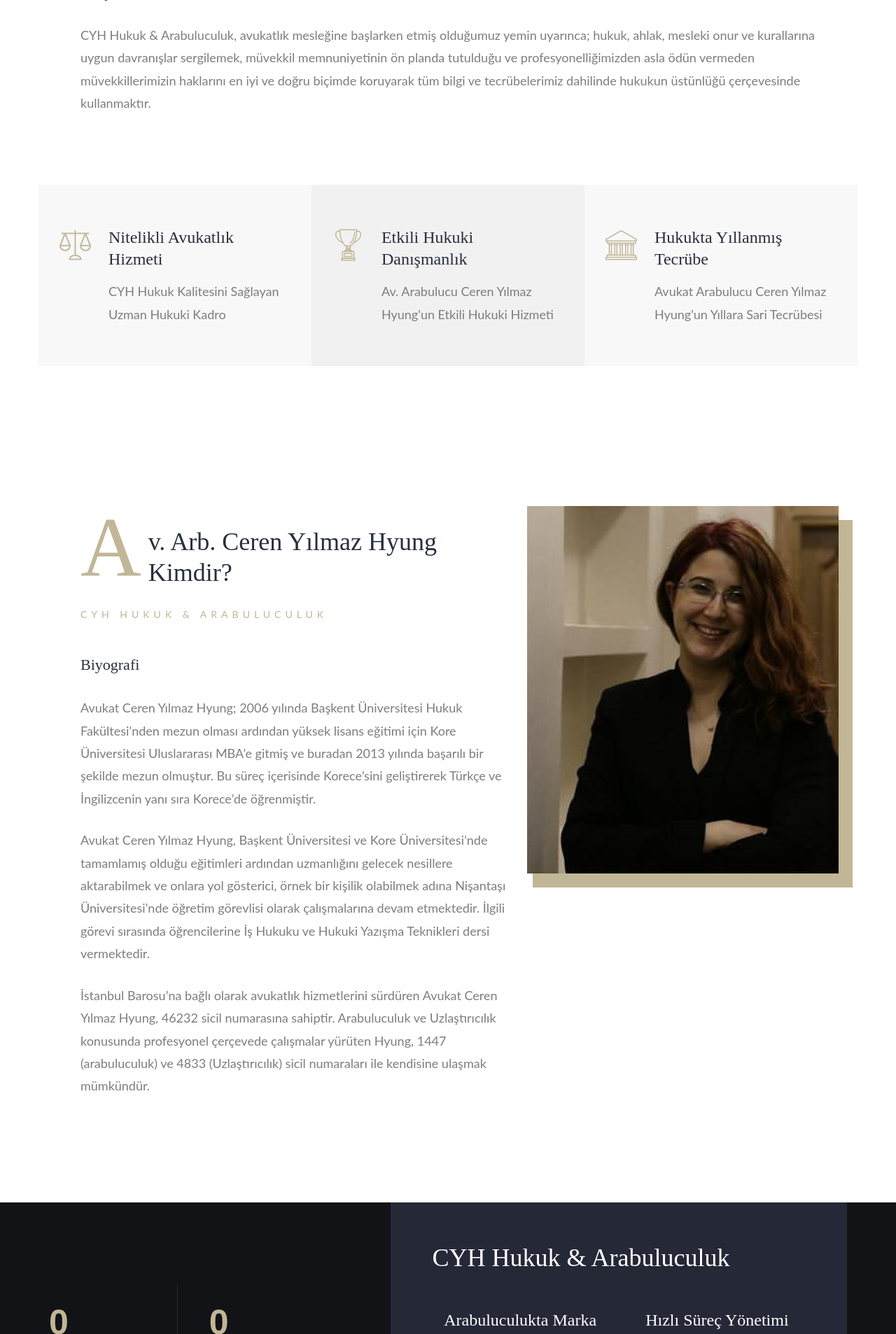
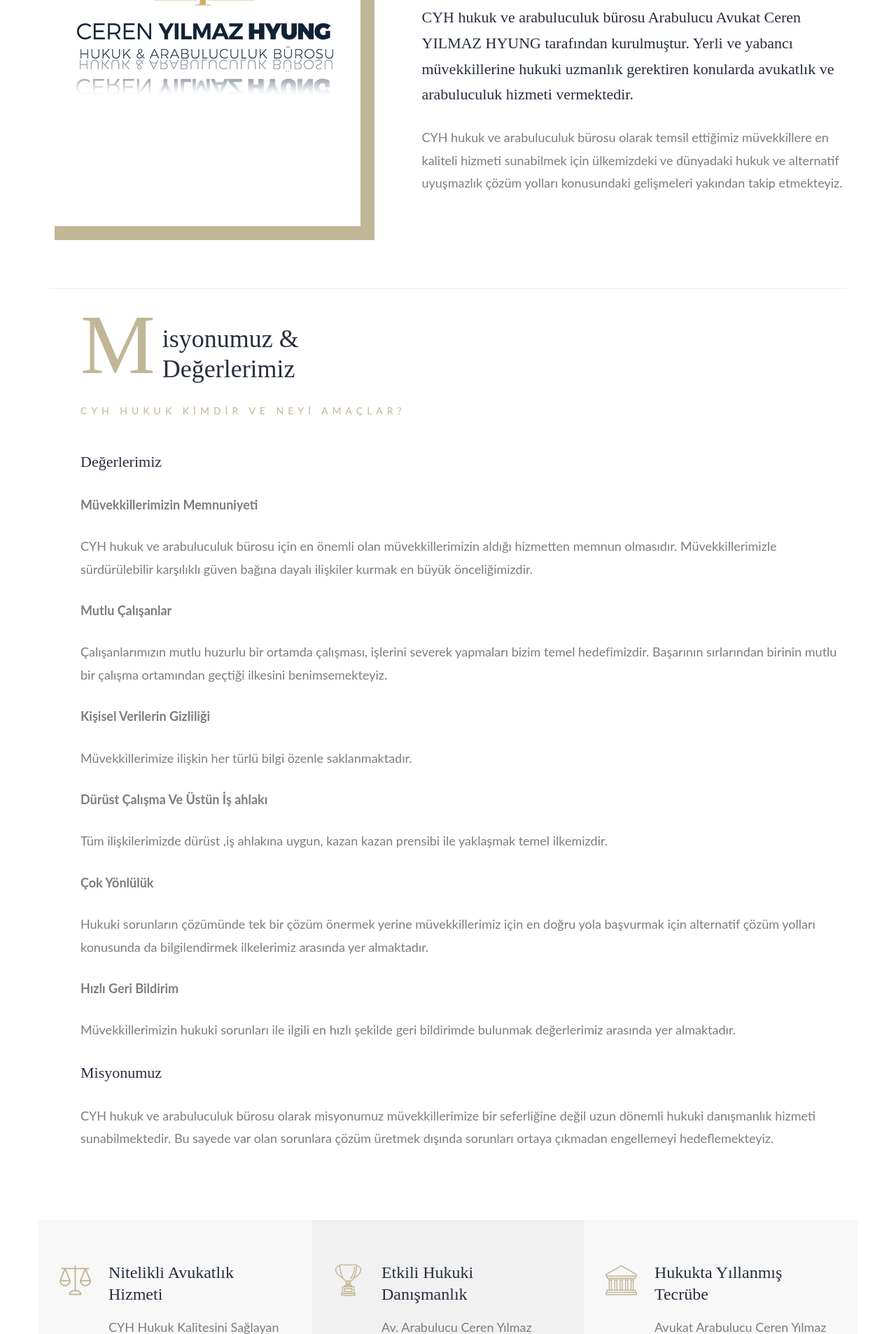
Before and after one commit to berkelmas/cyhhukuk, a Django app: page /hakkimizda/ in a window 1280 px wide. Shown: the part 2020-3926 px from the top of the page at 70% size. Run offline with Django 3.2, Linux system fonts and the light colour scheme; data comes from the database, SQL or seed files in the repository; some libraries are stand-ins or nearby versions.

Commit message:
revizyon talepleri 1

```diff
--- a/websitesi/templates/websitesi/components/layout.html
+++ b/websitesi/templates/websitesi/components/layout.html
@@ -119,7 +119,7 @@
                                 </ul>
                             </li>
                             <li><a href="{% url 'hukukiyayinlar' %}">Hukuki Yayınlar</a></li>
-                            <li><a href="{% url 'bizeulasin' %}">Bize Yazın</a></li>
+                            <li><a href="{% url 'bizeulasin' %}">İletişim</a></li>
 
                         </ul>
                     </div><!-- end of nav-collapse -->
--- a/websitesi/templates/websitesi/hakkimizda.html
+++ b/websitesi/templates/websitesi/hakkimizda.html
@@ -28,6 +28,38 @@
       <!-- end page-title -->
 
 
+      <section class="about-section-s3 section-padding">
+  <div class="container">
+      <div class="row">
+
+
+          <div class="col col-md-7">
+              <div class="about-text">
+                  <div class="title-text">
+                      <h2>Av. Arb. Ceren Yılmaz Hyung Kimdir?</h2>
+                      <p>CYH Hukuk & Arabuluculuk</p>
+                  </div>
+
+                  <h4>Biyografi</h4>
+                  <p>Avukat Ceren Yılmaz Hyung; 2006 yılında Başkent Üniversitesi Hukuk Fakültesi’nden mezun olması ardından yüksek lisans eğitimi için Kore Üniversitesi Uluslararası MBA’e gitmiş ve buradan 2013 yılında başarılı bir şekilde mezun olmuştur. Bu süreç içerisinde Korece’sini geliştirerek Türkçe ve İngilizcenin yanı sıra Korece’de öğrenmiştir.</p>
+                  <p>Avukat Ceren Yılmaz Hyung, Başkent Üniversitesi ve Kore Üniversitesi’nde tamamlamış olduğu eğitimleri ardından uzmanlığını gelecek nesillere aktarabilmek ve onlara yol gösterici, örnek bir kişilik olabilmek adına Nişantaşı Üniversitesi’nde öğretim görevlisi olarak çalışmalarına devam etmektedir. İlgili görevi sırasında öğrencilerine İş Hukuku ve Hukuki Yazışma Teknikleri dersi vermektedir.</p>
+                  <p>İstanbul Barosu’na bağlı olarak avukatlık hizmetlerini sürdüren Avukat Ceren Yılmaz Hyung, 46232 sicil numarasına sahiptir. Arabuluculuk ve Uzlaştırıcılık konusunda profesyonel çerçevede çalışmalar yürüten Hyung, 1447 (arabuluculuk) ve 4833 (Uzlaştırıcılık) sicil numaraları ile kendisine ulaşmak mümkündür.</p>
+                  <br>
+              </div>
+          </div>
+
+          <div class="col col-md-5">
+              <div class="about-title">
+                  <div class="img-holder">
+                      <img src="{% static 'websitesi/images/ceren-yilmaz-hyung.png' %}" alt="Ceren Yılmaz Hyung">
+                  </div>
+              </div>
+          </div>
+      </div> <!-- end row -->
+  </div> <!-- end container -->
+</section>
+
+
       <!-- start about-section-s3 -->
       <section class="about-section-s3 section-padding">
           <div class="container">
@@ -47,8 +79,12 @@
                               <p>Hukuk & Arabuluculuk Hizmetleri</p>
                           </div>
 
-                          <h4>Avukat Arabulucu Ceren Yılmaz Hyung tarafından kurulan CYH Hukuk & Arabuluculuk müvekkillerine en kaliteli hizmeti sunmayı amaçlar</h4>
-                          <p>CYH Hukuk Arabuluculuk olarak kurulmuş olduğumuz ilk günden buyana başta Avukat Ceren Yılmaz Hyung olmak üzere tüm ekip arkadaşlarımızla birlikte hukukun üstünlüğünü benimseyerek profesyonel hizmetler sunmaktayız. Tüm hukuki konularda müvekkillerimizi en iyi şekilde temsil ederek içinde bulundukları bu süreci en kısa sürede atlatmaları için çalışmalar yürütmekteyiz.</p>
+                          <h4>CYH hukuk ve arabuluculuk bürosu Arabulucu Avukat Ceren YILMAZ HYUNG tarafından
+kurulmuştur. Yerli ve yabancı müvekkillerine hukuki uzmanlık gerektiren konularda avukatlık ve
+arabuluculuk hizmeti vermektedir.</h4>
+                          <p>CYH hukuk ve arabuluculuk bürosu olarak temsil ettiğimiz müvekkillere en kaliteli hizmeti
+sunabilmek için ülkemizdeki ve dünyadaki hukuk ve alternatif uyuşmazlık çözüm yolları konusundaki
+gelişmeleri yakından takip etmekteyiz.</p>
                       </div>
                   </div>
               </div> <!-- end row -->
@@ -60,15 +96,36 @@
                   <div class="col col-md-12">
                       <div class="about-text">
                           <div class="title-text">
-                              <h2>Misyonumuz & <br>Vizyonumuz</h2>
+                              <h2>Misyonumuz & <br>Değerlerimiz</h2>
                               <p>CYH Hukuk Kimdir ve Neyi Amaçlar?</p>
                           </div>
 
-                          <h4>Vizyonumuz</h4>
-                          <p>CYH Hukuk Arabuluculuk bünyesinde yer alan uzman avukatlarımızla birlikte başta arabuluculuk ve uzlaştırıcılık olmak üzere birçok alanda yıllardır hizmet vererek müvekkillerimizle bilgi ve tecrübelerimizi paylaşıyor en kısa sürede sürecin sonlandırılması adına çalışmalar yürütüyoruz. Bireysel ve kurumsal anlamda gerçek-tüzel kişiler için vermiş olduğumuz hizmet alanlarımız; iş hukuku, ticaret hukuku, medeni hukuk, alternatif uyuşmazlık çözüm yolları, idare hukuku, fikri mülkiyet hukuku, ceza hukuku, borçlar hukuku ve miras hukuku gibi alanlarda hizmet vermekteyiz. Avukat Ceren Yılmaz Hyung ve tüm CYH Hukuk Arabuluculuk ekibi, kanunlar arasına eklenen yeni maddeleri ve değişen/güncellenen tüm yasaları yakından takip ederek güncel yasalar çerçevesinde müvekkillerimizin hukuki süreçlerinde gerek duydukları tüm detayları kendilerine aktararak tüm süreci yakından takip ediyor ve kısa sürede sonuç alınmasına yardımcı oluyoruz.</p>
-                          <p>Mesleki ve ahlaki değerlere uygun bir şekilde hukukun üstünlüğünü benimseyerek; her ne olursa olsun kaliteli bir hizmet anlayışı çerçevesinde Anayasa’mıza bağlı olarak temel hak ve hürriyetlerin dokunulmazlığını sağlamak adına profesyonel bir çalışma sürdürmektir.</p>
+                          <h4>Değerlerimiz</h4>
+                          <p><strong>Müvekkillerimizin Memnuniyeti</strong></p>
+                          <p>CYH hukuk ve arabuluculuk bürosu için en önemli olan müvekkillerimizin aldığı hizmetten memnun
+                          olmasıdır. Müvekkillerimizle sürdürülebilir karşılıklı güven bağına dayalı ilişkiler kurmak en büyük
+                          önceliğimizdir.</p>
+                          <p><strong>Mutlu Çalışanlar</strong></p>
+                          <p>Çalışanlarımızın mutlu huzurlu bir ortamda çalışması, işlerini severek yapmaları bizim temel
+                          hedefimizdir. Başarının sırlarından birinin mutlu bir çalışma ortamından geçtiği ilkesini
+                          benimsemekteyiz.</p>
+                          <p><strong>Kişisel Verilerin Gizliliği</strong></p>
+                          <p>Müvekkillerimize ilişkin her türlü bilgi özenle saklanmaktadır.</p>
+                          <p><strong>Dürüst Çalışma Ve Üstün İş ahlakı</strong></p>
+                          <p>Tüm ilişkilerimizde dürüst ,iş ahlakına uygun, kazan kazan prensibi ile yaklaşmak temel ilkemizdir.</p>
+                          <p><strong>Çok Yönlülük</strong></p>
+                          <p>Hukuki sorunların çözümünde tek bir çözüm önermek yerine müvekkillerimiz için en doğru yola
+                          başvurmak için alternatif çözüm yolları konusunda da bilgilendirmek ilkelerimiz arasında yer
+                          almaktadır.</p>
+                          <p><strong>Hızlı Geri Bildirim</strong></p>
+                          <p>Müvekkillerimizin hukuki sorunları ile ilgili en hızlı şekilde geri bildirimde bulunmak değerlerimiz
+                          arasında yer almaktadır.</p>
+
+
                           <h4>Misyonumuz</h4>
-                          <p>CYH Hukuk & Arabuluculuk, avukatlık mesleğine başlarken etmiş olduğumuz yemin uyarınca; hukuk, ahlak, mesleki onur ve kurallarına uygun davranışlar sergilemek, müvekkil memnuniyetinin ön planda tutulduğu ve profesyonelliğimizden asla ödün vermeden müvekkillerimizin haklarını en iyi ve doğru biçimde koruyarak tüm bilgi ve tecrübelerimiz dahilinde hukukun üstünlüğü çerçevesinde kullanmaktır.</p>
+                          <p>CYH hukuk ve arabuluculuk bürosu olarak misyonumuz müvekkillerimize bir seferliğine değil
+uzun dönemli hukuki danışmanlık hizmeti sunabilmektedir. Bu sayede var olan sorunlara çözüm
+üretmek dışında sorunları ortaya çıkmadan engellemeyi hedeflemekteyiz.</p>
                       </div>
                   </div>
               </div> <!-- end row -->
@@ -113,98 +170,10 @@
       </section>
       <!-- end features-section-s2 -->
 
-              <section class="about-section-s3 section-padding">
-          <div class="container">
-              <div class="row">
 
 
-                  <div class="col col-md-7">
-                      <div class="about-text">
-                          <div class="title-text">
-                              <h2>Av. Arb. Ceren Yılmaz Hyung Kimdir?</h2>
-                              <p>CYH Hukuk & Arabuluculuk</p>
-                          </div>
-
-                          <h4>Biyografi</h4>
-                          <p>Avukat Ceren Yılmaz Hyung; 2006 yılında Başkent Üniversitesi Hukuk Fakültesi’nden mezun olması ardından yüksek lisans eğitimi için Kore Üniversitesi Uluslararası MBA’e gitmiş ve buradan 2013 yılında başarılı bir şekilde mezun olmuştur. Bu süreç içerisinde Korece’sini geliştirerek Türkçe ve İngilizcenin yanı sıra Korece’de öğrenmiştir.</p>
-                          <p>Avukat Ceren Yılmaz Hyung, Başkent Üniversitesi ve Kore Üniversitesi’nde tamamlamış olduğu eğitimleri ardından uzmanlığını gelecek nesillere aktarabilmek ve onlara yol gösterici, örnek bir kişilik olabilmek adına Nişantaşı Üniversitesi’nde öğretim görevlisi olarak çalışmalarına devam etmektedir. İlgili görevi sırasında öğrencilerine İş Hukuku ve Hukuki Yazışma Teknikleri dersi vermektedir.</p>
-                          <p>İstanbul Barosu’na bağlı olarak avukatlık hizmetlerini sürdüren Avukat Ceren Yılmaz Hyung, 46232 sicil numarasına sahiptir. Arabuluculuk ve Uzlaştırıcılık konusunda profesyonel çerçevede çalışmalar yürüten Hyung, 1447 (arabuluculuk) ve 4833 (Uzlaştırıcılık) sicil numaraları ile kendisine ulaşmak mümkündür.</p>
-                          <br>
-                      </div>
-                  </div>
-
-                  <div class="col col-md-5">
-                      <div class="about-title">
-                          <div class="img-holder">
-                              <img src="{% static 'websitesi/images/ceren-yilmaz-hyung.png' %}" alt="Ceren Yılmaz Hyung">
-                          </div>
-                      </div>
-                  </div>
-              </div> <!-- end row -->
-          </div> <!-- end container -->
-      </section>
 
 
-      <!-- start fun-fact-awards-section -->
-      <section class="fun-fact-awards-section">
-          <div class="container">
-              <div class="row">
-                  <div class="col col-lg-5 col-md-5">
-                      <div class="funfact-grids">
-                          <div class="grid">
-                              <div>
-                                  <h2><span class="odometer" data-count="85">00</span></h2>
-                              </div>
-                              <p>Müvekkil</p>
-                          </div>
-                          <div class="grid">
-                              <div>
-                                  <h2><span class="odometer" data-count="243">00</span></h2>
-                              </div>
-                              <p>Hukuki Çözüm</p>
-                          </div>
-                          <div class="grid">
-                              <div>
-                                  <h2><span class="odometer" data-count="385">00</span></h2>
-                              </div>
-                              <p style="line-height: 1">Arabuluculuk</p>
-                              <p style="line-height: 1">Hizmeti</p>
-                          </div>
-                          <div class="grid">
-                              <div>
-                                  <h2><span class="odometer" data-count="5">00</span></h2>
-                              </div>
-                              <p>Kişilik Ekip</p>
-                          </div>
-                      </div>
-                  </div>
-                  <div class="col col-lg-7 col-md-7">
-                      <div class="award-grids-outer">
-                          <h2 >CYH Hukuk & Arabuluculuk</h2>
-                          <div class="award-grids">
-                              <div class="grid">
-                                  <h3 style="color : white" class="text-center">Arabuluculukta Marka</h3>
-                                  <p style="color : white" class="text-center">Avukat Arabulucu Ceren Yılmaz Hyung; CYH Arabuluculuk Bürosu ile Kaliteli Arabuluculuk Hizmeti Sunmaktadır.</p>
-                              </div>
-                              <div class="grid">
-                                  <h3 style="color : white" class="text-center">Hızlı Süreç Yönetimi</h3>
-                                  <p style="color : white" class="text-center">Avukat Ceren Yılmaz Hyung, CYH Hukuk & Arabuluculuk ile Hukuki Süreçlerinizi En Hızlı Şekilde Sonuçlandırır.</p>
-                              </div>
-                              <div class="grid">
-                                  <h3 style="color : white" class="text-center">Dinamik Hukuk Anlayışı</h3>
-                                  <p style="color : white" class="text-center">Av. Arabulucu Ceren Yılmaz Hyung Hukuki Süreçlerinizin Yönetiminde Müvekkil İhtiyaç ve İsteklerini En Üst Düzeyde Tutar</p>
-                              </div>
-                              <div class="grid">
-                                  <h3 style="color : white" class="text-center">Tecrübeli Hukuki Kadro</h3>
-                                  <p style="color : white" class="text-center">CYH Hukuk & Arabuluculuk Bürosunun Uzun Tecrübesi İle Hukuki Danışmanlık Sunan Ekibi İle Hukuki Süreçleriniz Emin Ellerde</p>
-                              </div>
-                          </div>
-                      </div>
-                  </div>
-              </div>
-          </div> <!-- end container -->
-      </section>
-      <!-- end fun-fact-awards-section -->
   <br><br><br>
 
 
```
Also changed, not shown: websitesi/templates/websitesi/anasayfa.html (+7 -7 lines), websitesi/templates/websitesi/bizeulasin.html (+42 -7 lines), websitesi/static/websitesi/images/anasayfa-slider-1.png (added), websitesi/static/websitesi/images/anasayfa-slider-2.png (added), websitesi/static/websitesi/images/anasayfa-slider-22.png (added).
